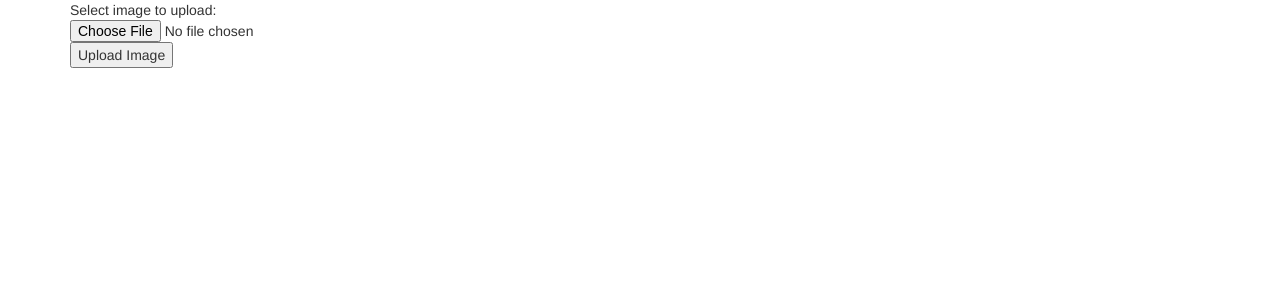
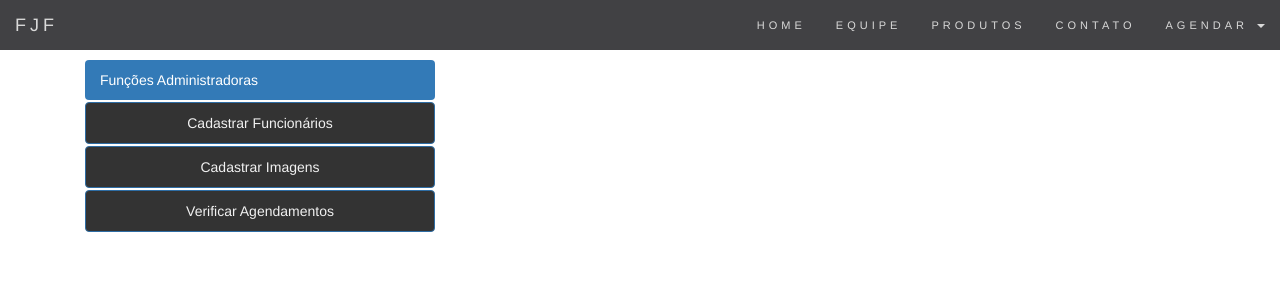
Before and after one commit to Funck-Felipe97/APS, a PHP site: page /admin.php in a window 1280 px wide. Shown: the top 300 px of the page. Run offline with PHP 8.4, Linux system fonts and the light colour scheme.

Commit message:
Admin.php

```diff
--- a/App/admin.php
+++ b/App/admin.php
@@ -5,17 +5,28 @@
 	<link rel="stylesheet" href="https://maxcdn.bootstrapcdn.com/bootstrap/3.3.7/css/bootstrap.min.css">
   	<script src="https://ajax.googleapis.com/ajax/libs/jquery/1.12.4/jquery.min.js"></script>
   	<script src="https://maxcdn.bootstrapcdn.com/bootstrap/3.3.7/js/bootstrap.min.js"></script>
+  	<link rel="stylesheet" type="text/css" href="css/format.css">
 </head>
-<body>
+<body id="myPage" data-spy="scroll" data-target=".navbar" data-offset="50">
 
-	<div class="container">
-		<form action="enviar.php" method="post" enctype="multipart/form-data">
-    Select image to upload:
-    <input type="file" name="imagem" id="fileToUpload">
-    <input type="submit" value="Upload Image" name="submit">
-</form>
+	<!-- incluindo navbar.php (Menu) -->
+    <?php include "navbar.php" ?>
 
+    <div class="container">
+  		<br><br><br>
+
+	  	<div class="col-md-4">
+	  		<ul class="nav nav-pills nav-stacked">
+	    		<li class="active"><a href="#">Funções Administradoras</a></li>
+	    		<li><a href="#" class="btn btn-primary">Cadastrar Funcionários</a></li>
+	    		<li><a href="cadastroProduto.php" class="btn btn-primary">Cadastrar Imagens</a></li>
+	    		<li><a href="#" class="btn btn-primary">Verificar Agendamentos</a></li>
+  			</ul>
+	  	</div>
 	</div>
 
 </body>
 </html>
+
+</body>
+</html>
```
Also changed, not shown: App/cadastroProduto.php (+10 -7 lines).
